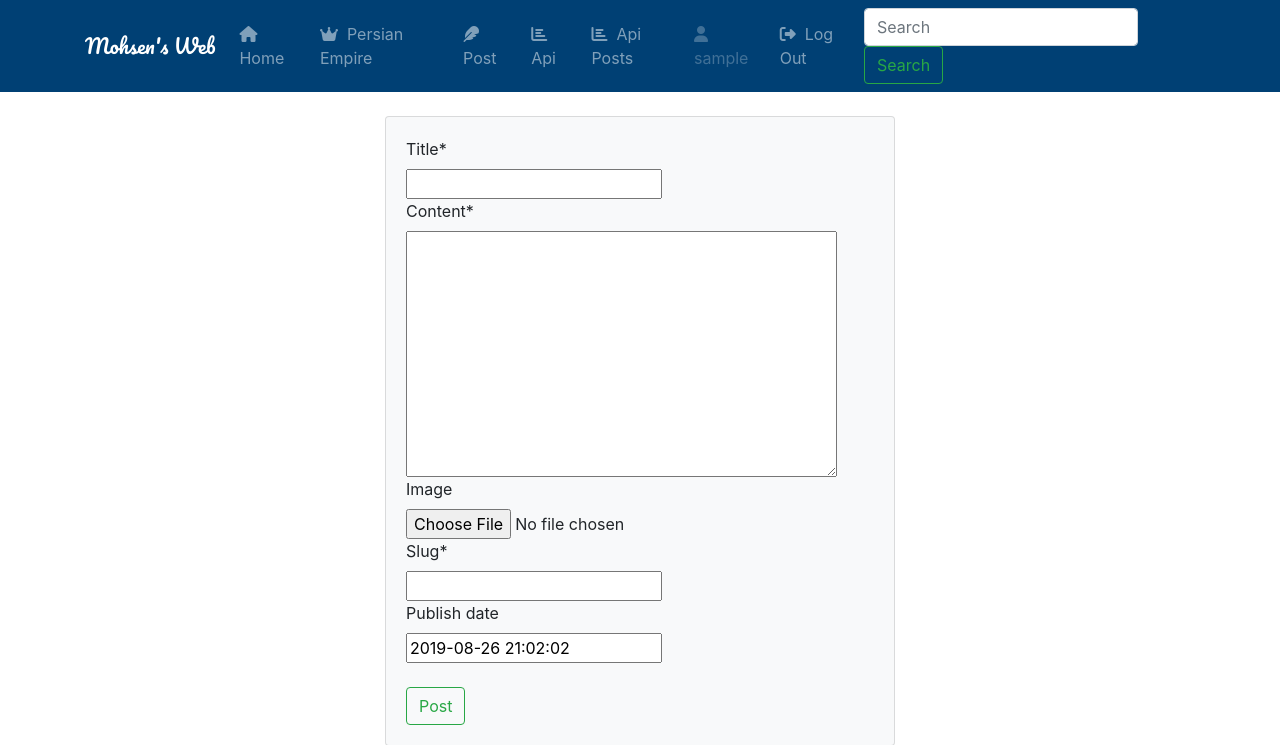
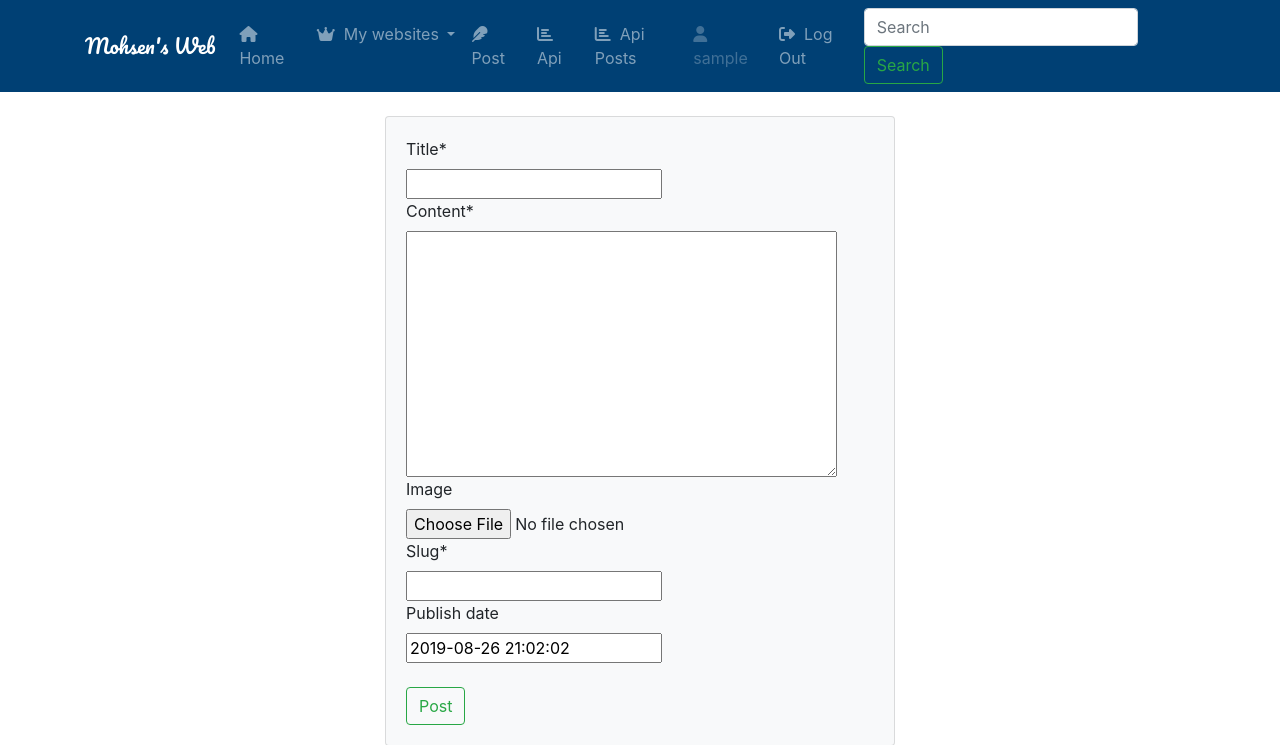
Before and after one commit to mohsen-ameli/Mohsen-Web, a Django app: page /create/ in a window 1280 px wide. Shown: the top 745 px of the page. Run offline with Django 3.2, Linux system fonts and the light colour scheme; the visitor is signed in with stand-in values (Sample User, id 1); some libraries are stand-ins or nearby versions.

Commit message:
don't know

```diff
--- a/blog/templates/blog/navbar.html
+++ b/blog/templates/blog/navbar.html
@@ -22,10 +22,14 @@
           </a>
         </li>
 
-        <li class="nav-item">
-          <a class="nav-link" href="https://persiaempire.herokuapp.com/">
-            <span class="fas fa-crown"></span>&nbsp; Persian Empire
+        <li class="nav-item dropdown">
+          <a class="nav-link dropdown-toggle" href="#" id="navbarDropdown" role="button" data-toggle="dropdown">
+            <span class="fas fa-crown" aria-hidden="true"></span>&nbsp; My websites
           </a>
+          <div class="dropdown-menu" aria-labelledby="navbarDropdown">
+            <a class="dropdown-item" href="https://persiaempire.herokuapp.com/">Persian Empire</a>
+            <!-- <a class="dropdown-item" href="https://mohsenweb.herokuapp.com/">Mohsen Web</a> -->
+          </div>
         </li>
 
         {% if user.is_authenticated %}
--- a/try_dajngo/settings.py
+++ b/try_dajngo/settings.py
@@ -26,7 +26,7 @@ SECRET_KEY = os.environ.get("SECRET_KEY_TRY_DJANGO")
 # SECURITY WARNING: don't run with debug turned on in production!
 DEBUG = (os.environ.get("DEBUG_VALUE") == "True")
 
-ALLOWED_HOSTS = ['mohsenweb.herokuapp.com', 'localhost']
+ALLOWED_HOSTS = ['mohsenweb.herokuapp.com']
 
 
 # Application definition
```
Also changed, not shown: 1 other file.
